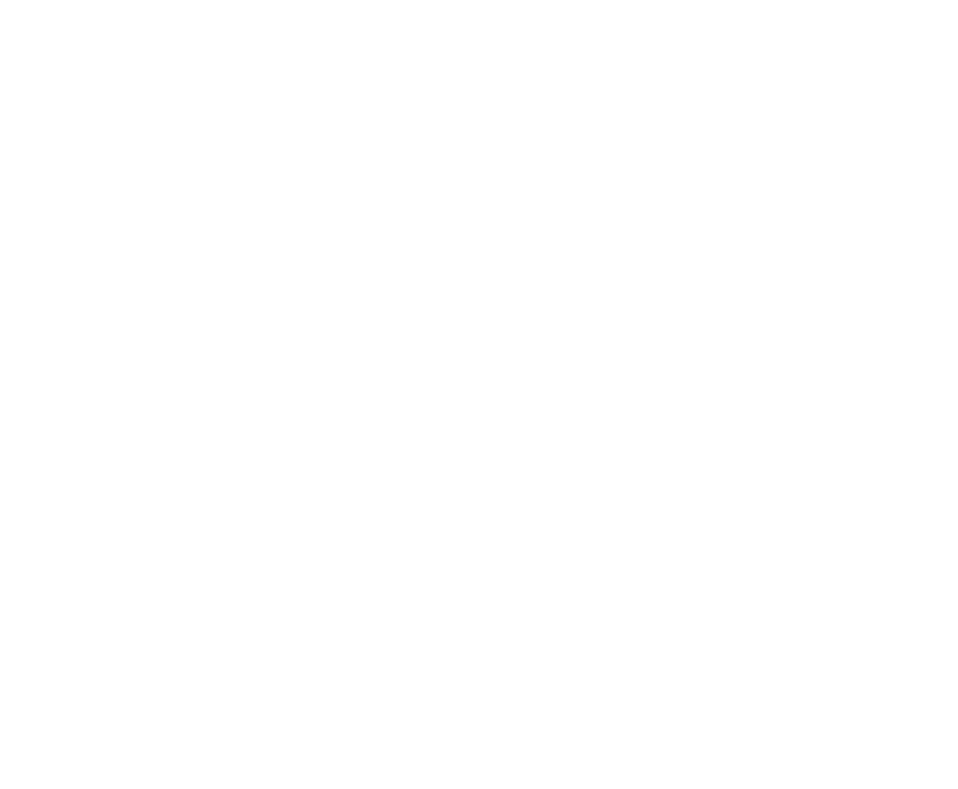
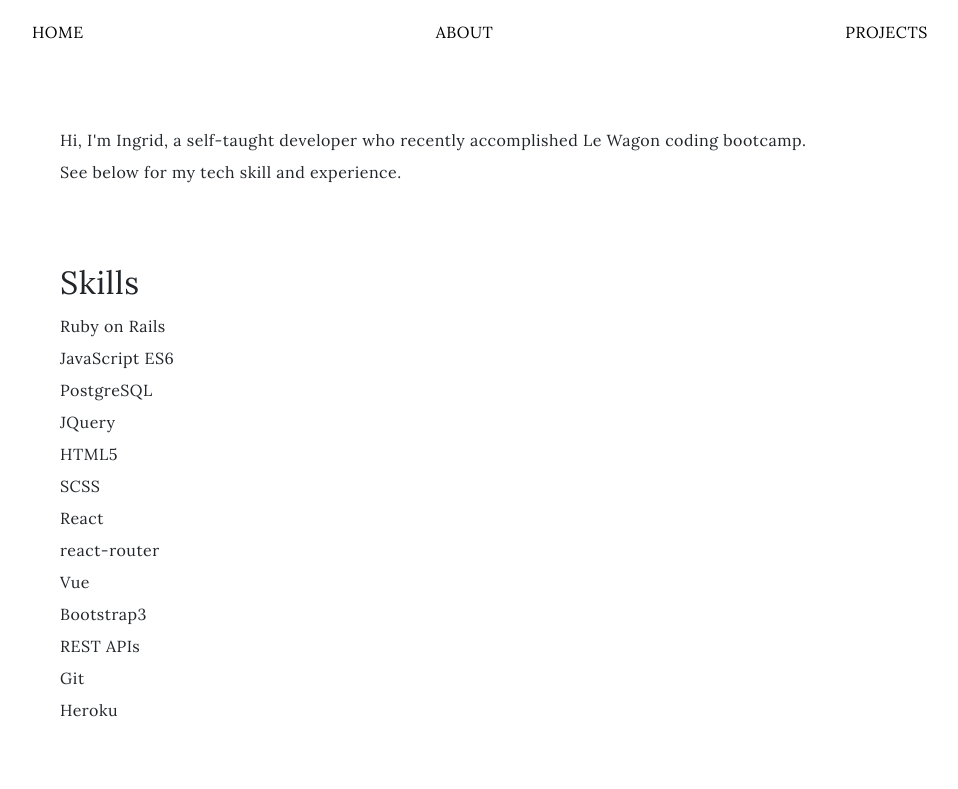
Before and after one commit to ingridwy/ingrid-portfolio, a React (Create React App) app: page /ingrid-portfolio/about in a window 1280 px wide. Shown: the top 789 px of the page, without its empty margins (0-958 px from the left). Built offline with nearby package versions, Linux system fonts and the light colour scheme.

Commit message:
basename changed

```diff
--- a/src/App.js
+++ b/src/App.js
@@ -9,11 +9,11 @@
   render(){
     return (
       <div className="App">
-        <Router>
+        <Router basename='/ingrid-portfolio'>
           <Switch>
-            <Route exact path="/"><Home /></Route>
-            <Route exact path="/about"><About /></Route>
+            <Route exact path="/about" ><About /></Route>
             <Route exact path="/projects"><Projects /></Route>
+            <Route exact path="/" ><Home /></Route>
           </Switch>
         </Router>
       </div>
--- a/src/components/Header.js
+++ b/src/components/Header.js
@@ -1,6 +1,7 @@
 import React from "react"
 import {Link} from "react-router-dom"
 import 'bootstrap/dist/css/bootstrap.css';
+import { withRouter } from "react-router";
 
  class Header extends React.Component {
    render(){
```
